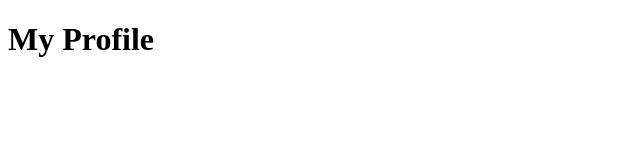
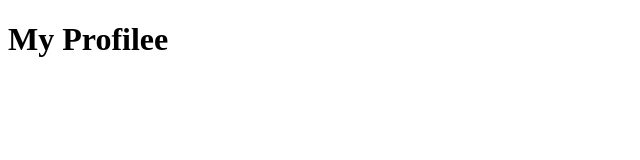
Before and after one commit to halis-juang/laporan_kakas_5, a plain HTML site: page index.html in a window 1280 px wide. Shown: the full height of the page, 0-640 px from the left. Drawn offline with Linux system fonts and the light colour scheme.

Commit message:
fitur header

```diff
--- a/index.html
+++ b/index.html
@@ -8,7 +8,7 @@
   </head>
   <body>
     <header>
-      <h1>My Profile</h1>
+      <h1>My Profilee </h1>
     </header>
 
   </body>
```
